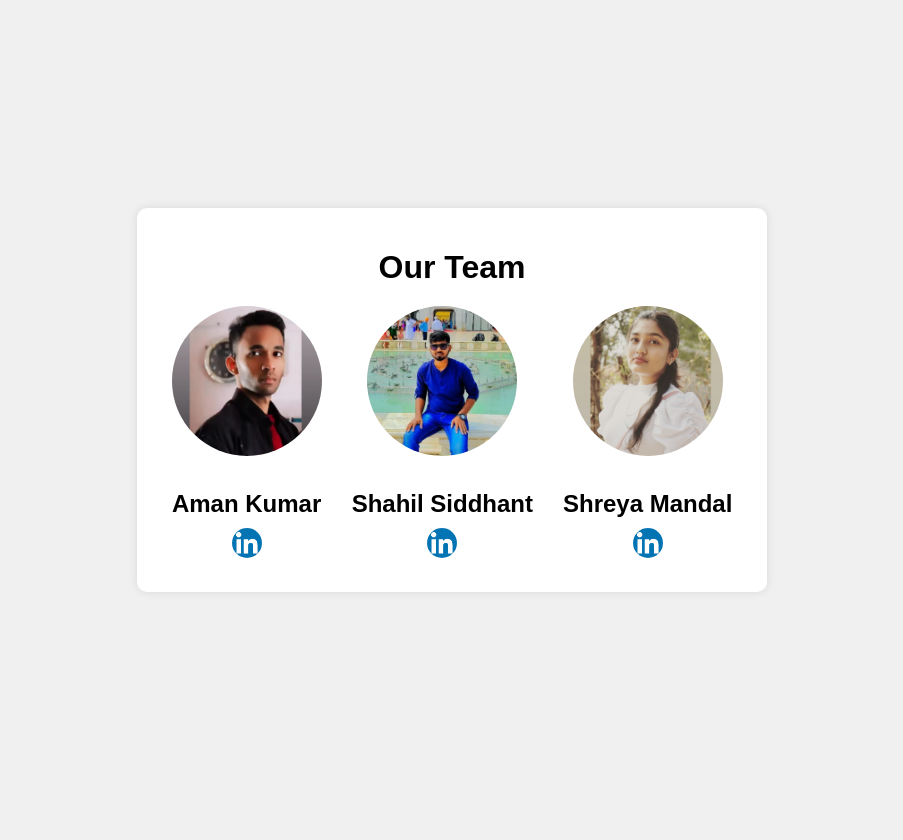
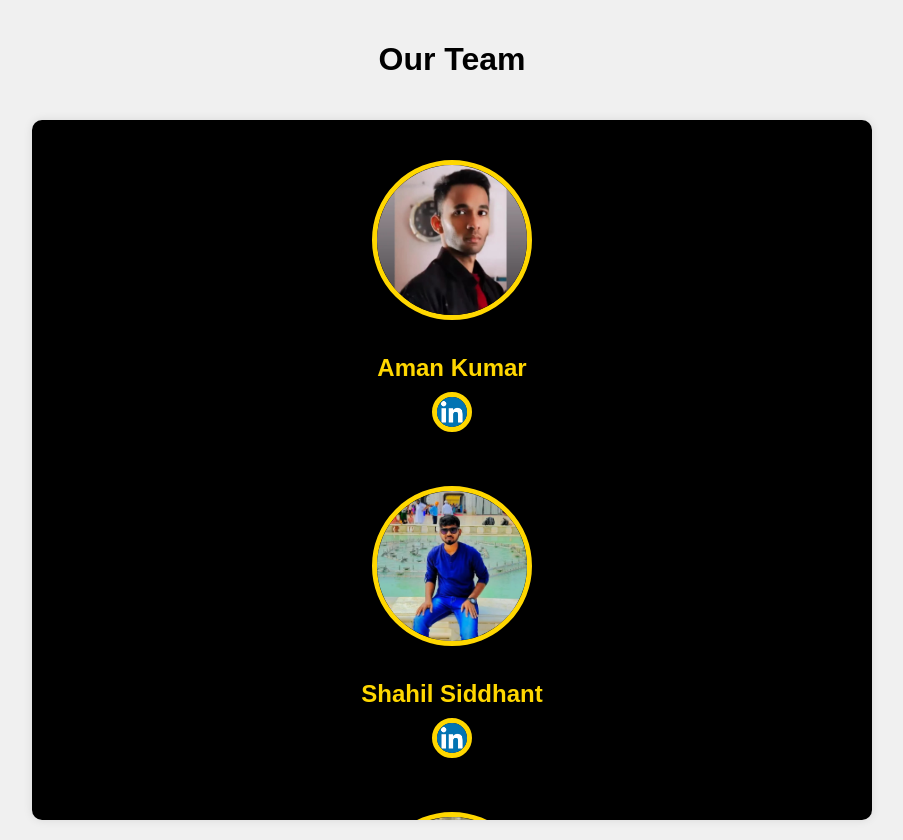
Before and after one commit to Aman-198/pujathakurmakeupstudio, a website: page TESmT.html in a window 1280 px wide. Shown: the whole page, without its empty margins (188-1091 px from the left). Before the commit the page ends 800 px from the top, so only its background shows below. Drawn offline with Linux system fonts and the light colour scheme.

Commit message:
Update TESmT.html

```diff
--- a/TESmT.html
+++ b/TESmT.html
@@ -7,33 +7,46 @@
     <style>
         body {
             font-family: Arial, sans-serif;
-            background-color: #f0f0f0;
-            display: flex;
-            justify-content: center;
-            align-items: center;
-            height: 100vh;
+            background-color: #f0f0f0; /* light gray background */
             margin: 0;
         }
 
+        .container {
+            display: flex;
+            flex-direction: column;
+            justify-content: flex-start;
+            align-items: center;
+            height: 100vh;
+            overflow: auto; /* Allow scrolling */
+            padding: 20px;
+        }
+
         .team-section {
-            text-align: center;
-            background-color: #fff;
+            background-color: #000; /* black background */
+            color: #fff; /* white text color */
+            width: 100%;
+            max-width: 800px; /* max-width for responsiveness */
             padding: 20px;
             border-radius: 10px;
             box-shadow: 0 0 10px rgba(0, 0, 0, 0.1);
+            overflow: auto; /* Enable scrolling within this section */
+            margin-top: 20px; /* Added margin top for spacing */
         }
 
         .team-section h1 {
+            text-align: center; /* Center align the title */
             margin-bottom: 20px;
+            color: #ffd700; /* golden color for h1 */
         }
 
         .team-members {
             display: flex;
-            justify-content: center;
+            flex-direction: column;
+            align-items: center;
         }
 
         .team-member {
-            margin: 0 15px;
+            margin: 20px 0;
             text-align: center;
         }
 
@@ -43,10 +56,12 @@
             border-radius: 50%;
             object-fit: cover;
             margin-bottom: 10px;
+            border: 5px solid #ffd700;
         }
 
         .team-member h2 {
             margin-bottom: 10px;
+            color: #ffd700; /* golden color for h2 */
         }
 
         .social-links {
@@ -62,11 +77,27 @@
             width: 30px;
             height: 30px;
         }
+
+        /* scrollbar styles */
+        ::-webkit-scrollbar {
+            width: 10px;
+            height: 10px;
+        }
+
+        ::-webkit-scrollbar-thumb {
+            background: #ffd700;
+            border-radius: 10px;
+        }
+
+        ::-webkit-scrollbar-track {
+            background: #f0f0f0;
+        }
     </style>
 </head>
 <body>
+    <div class="container">
+        <h1>Our Team</h1>
         <div class="team-section">
-        <h1>Our Team</h1>
             <div class="team-members">
                 <div class="team-member">
                     <img src="PP.jpg" alt="Aman Kumar">
@@ -87,7 +118,7 @@
                     </div>
                 </div>
                 <div class="team-member">
-                <img src="SHR.jpg" alt="shreya Mandal">
+                    <img src="SHR.jpg" alt="Shreya Mandal">
                     <h2>Shreya Mandal</h2>
                     <div class="social-links">
                         <a href="https://www.linkedin.com/in/shreya-mandal-763ba9246" target="_blank">
@@ -97,5 +128,6 @@
                 </div>
             </div>
         </div>
+    </div>
 </body>
 </html>
```
Lines whose indentation alone changed are shown as unchanged.
